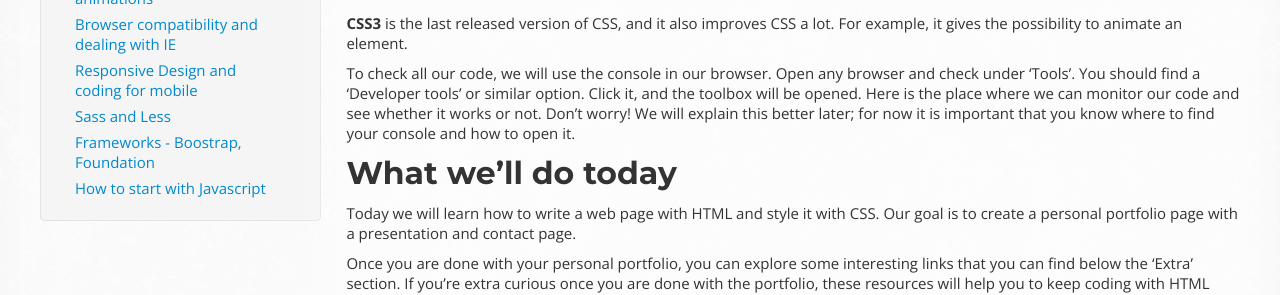
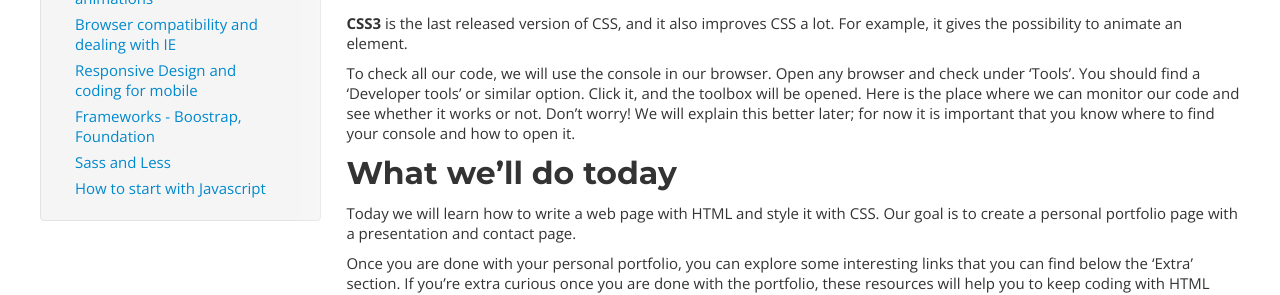
Before and after one commit to OpenTechSchool/html-css-beginners, a Jekyll site: the page built from index.md, in a window 1280 px wide. Shown: the part 490-785 px from the top of the page. Built offline with Jekyll 4.4.1, drawn with Linux system fonts in a browser that asks for light colours; Markdown is read by kramdown in place of the engine named in the settings; part of the change alters nothing that is shown.

```diff
--- a/_config.yml
+++ b/_config.yml
@@ -1,39 +1,39 @@
 permalinks: title
-baseurl: /html-css-beginners/
+baseurl: /html-css-beginners
 markdown: redcarpet
 map:
  - title: Home
-   path: index.html
+   path: /
    caption: Get started with HTML & CSS
  - title: Core
    caption: The 'mandatory' workshop content
    subpages:
      - title: The template structure
-       path: core/structure.html
+       path: /core/structure.html
        caption: From white page to a 'Hello World'
      - title: Your first styled Hello World!
-       path: core/style.html
+       path: /core/style.html
        caption: Understanding CSS. What is class, Id and selector
      - title: Create your personal Portfolio - Part 1
-       path: core/portfolio.html
+       path: /core/portfolio.html
        caption: HTML5 elements, float, box model and text style
      - title: Create your personal Portfolio - Part 2
-       path: core/portfolio-2.html
+       path: /core/portfolio-2.html
        caption: Positioning, anchors and form elements
  - title: Extras
    caption: Additional workshop content
    subpages:
    - title: HTML5, what is new?
-     path: extras/HTML5.html
+     path: /extras/HTML5.html
    - title: CSS3 styles, transitions and animations
-     path: extras/CSS3.html
+     path: /extras/CSS3.html
    - title: Browser compatibility and dealing with IE
-     path: extras/compatibility.html
+     path: /extras/compatibility.html
    - title: Responsive Design and coding for mobile
-     path: extras/responsive.html
+     path: /extras/responsive.html
+   - title: Frameworks - Boostrap, Foundation
+     path: /extras/frameworks.html
    - title: Sass and Less
-     path: extras/sass-less.html
-   - title: Frameworks - Boostrap, Foundation
-     path: extras/frameworks.html
+     path: /extras/sass-less.html
    - title: How to start with Javascript
-     path: extras/javascript.html
+     path: /extras/javascript.html
```
